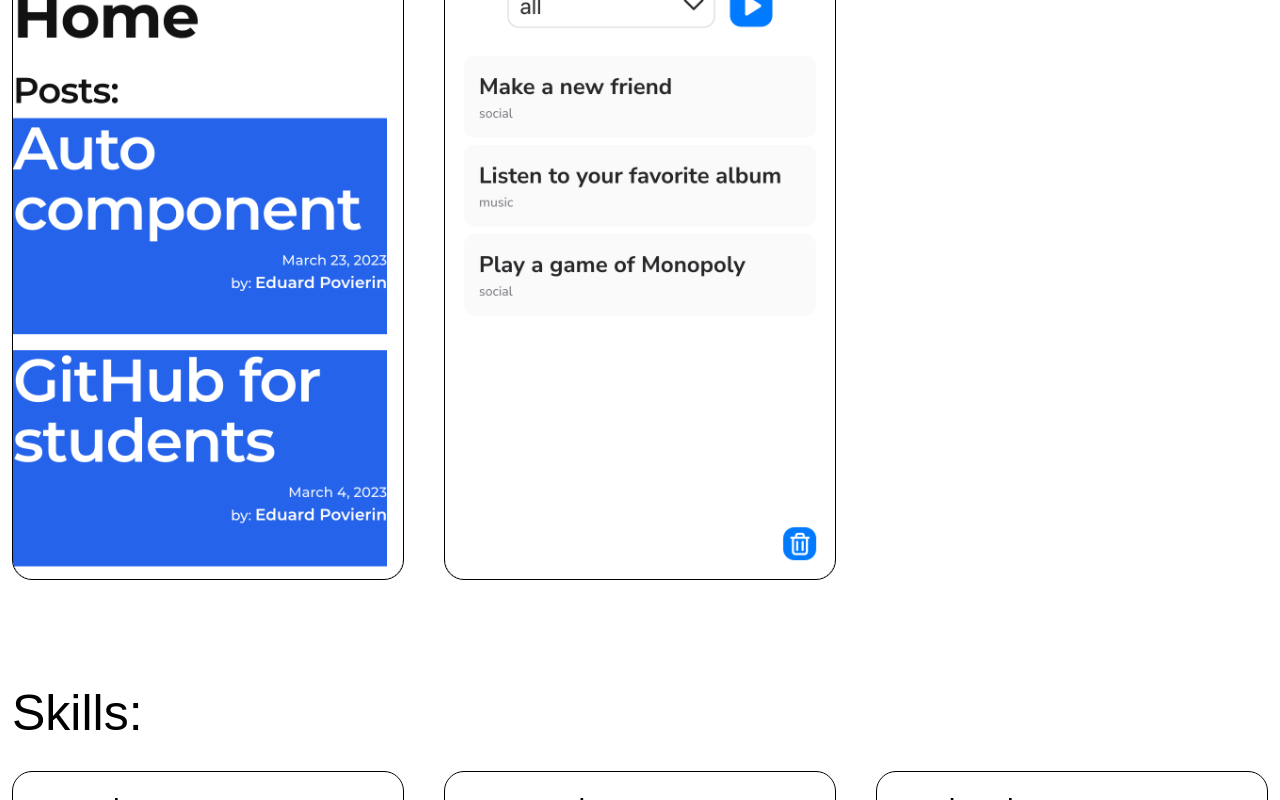
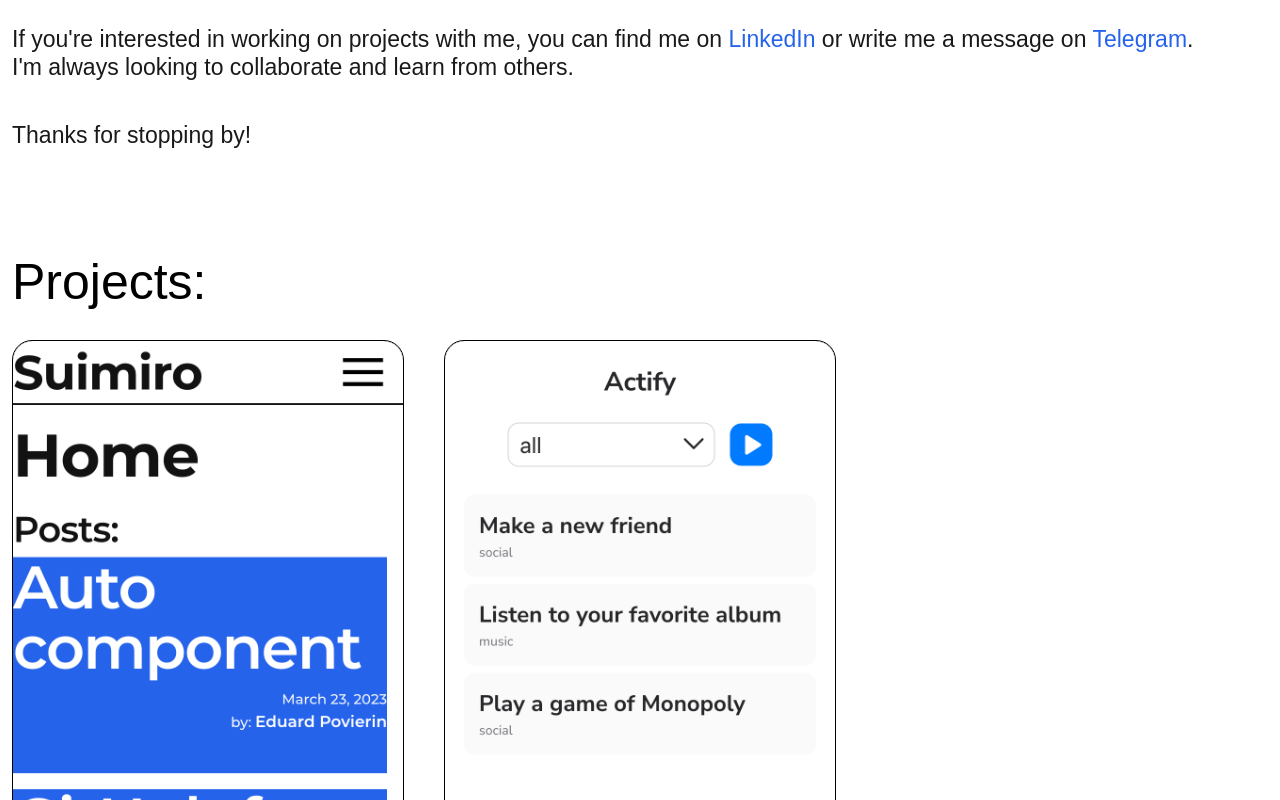
Before and after one commit to NightWanderer2004/Eduard-Povierin, a Next.js app: page / in a window 1280 px wide. Shown: the part 920-1720 px from the top of the page. Built offline with nearby package versions, Linux system fonts and the light colour scheme; a web font is replaced by a local one.

Commit message:
update home page

```diff
--- a/src/components/screens/home/Home.jsx
+++ b/src/components/screens/home/Home.jsx
@@ -1,13 +1,13 @@
+import Bio from '../about/bio/Bio'
 import Hero from './hero/Hero'
 import Projects from './projects/Projects'
-import Skills from './skills/Skills'
 
 const Home = () => {
    return (
       <>
          <Hero />
+         <Bio />
          <Projects />
-         <Skills />
       </>
    )
 }
```
